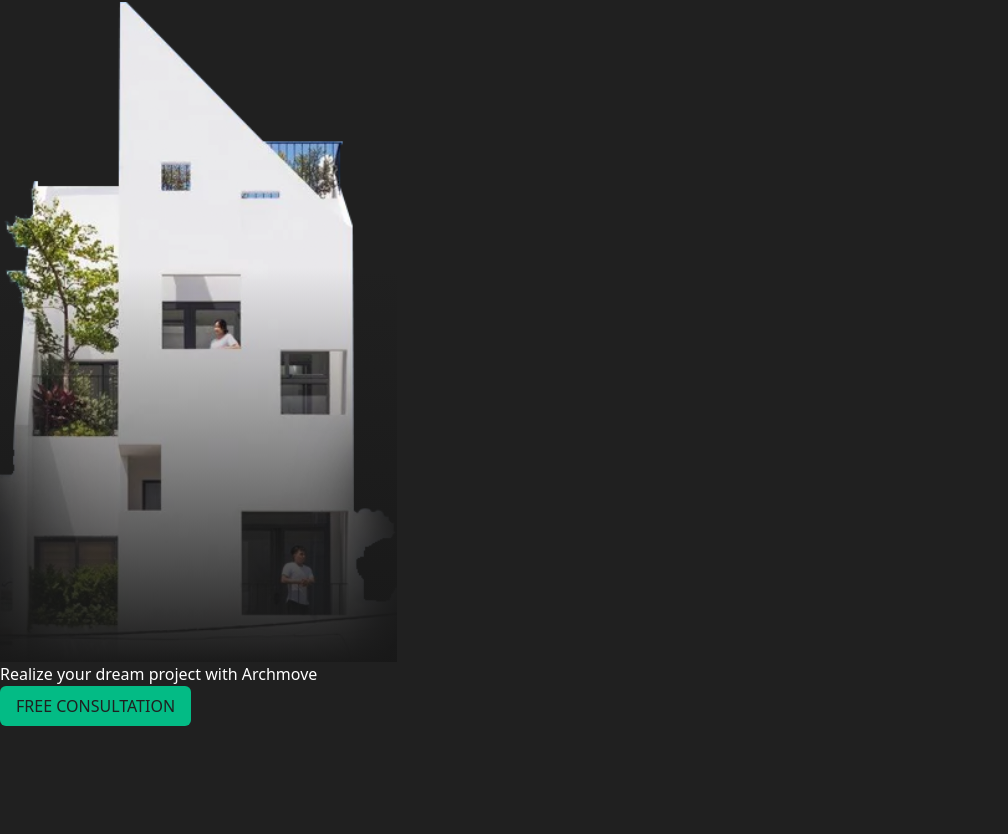
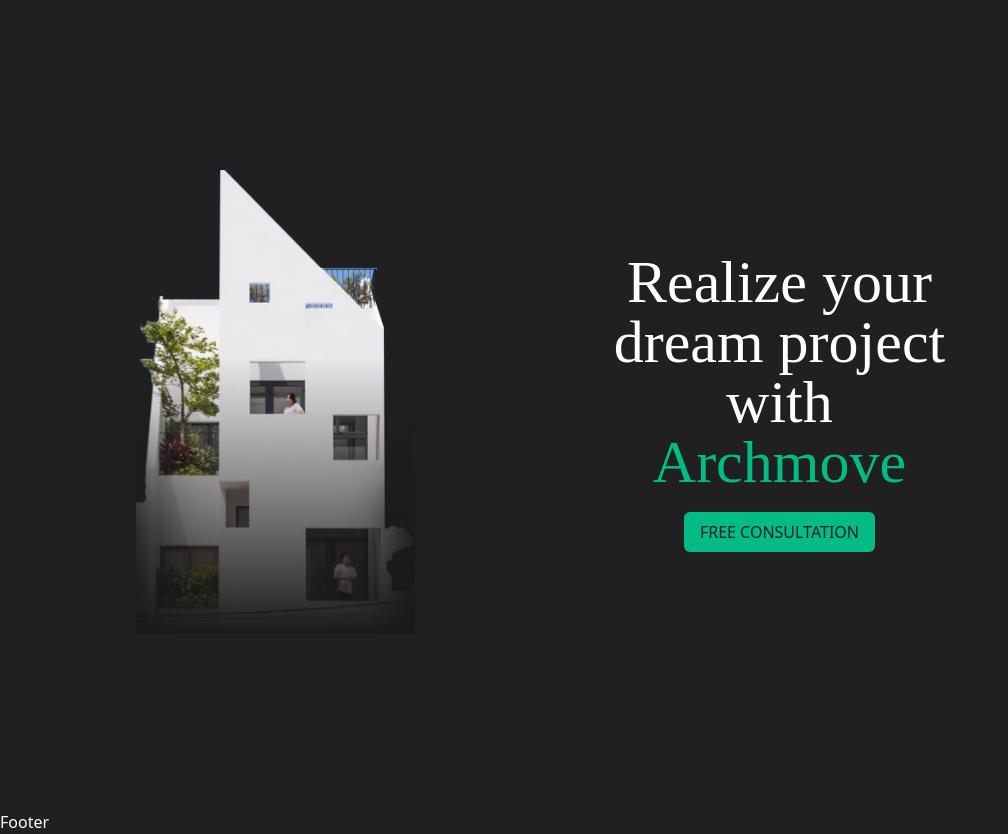
Before and after one commit to fehmuramatsu/ArchitectureLandingPage, a React (Create React App) app: page / in a window 1280 px wide. Shown: the part 2514-3348 px from the top of the page, without its empty margins (0-1008 px from the left). Before the commit the page ends 3240 px from the top, so only its background shows below. Built offline with nearby package versions, Linux system fonts and the light colour scheme.

Commit message:
updated project

```diff
--- a/src/App.js
+++ b/src/App.js
@@ -1,6 +1,7 @@
 import React from "react";
 import Consultation from "./components/Consultation";
 import Features from "./components/Features";
+import Footer from "./components/Footer";
 import Gallery from "./components/Gallery";
 import Hero from "./components/Hero";
 import Navbar from "./components/Navbar";
@@ -13,6 +14,7 @@
       <Gallery />
       <Features />
       <Consultation />
+      <Footer />
     </>
   );
 };
--- a/src/components/Consultation.jsx
+++ b/src/components/Consultation.jsx
@@ -4,14 +4,19 @@
 
 const Consultation = () => {
   return (
-    <div>
-      <div>
-        <img src={img} alt="" />
-      </div>
-      <div>
+    <div className=" min-h-screen flex flex-col items-center md:justify-center md:px-32 px-5 p-4 m-2 ">
+      <div className=" flex flex-col items-center md:flex-row mt-10 md:mt-0 mt-10 md:mt-0 ">
         <div>
-          <h1>Realize your dream project with Archmove</h1>
-          <Button title="FREE CONSULTATION" />
+          <img src={img} alt="" />
+        </div>
+        <div className=" flex flex-row items-center ">
+          <div className=" flex flex-col items-center text-center space-y-5 ">
+            <h1 className=" text-6xl font-playFair md:w-2/4 mt-5 md:mt-0 ">
+              Realize your dream project with{" "}
+              <span className=" text-aquamarine ">Archmove</span>
+            </h1>
+            <Button title="FREE CONSULTATION" />
+          </div>
         </div>
       </div>
     </div>
--- /dev/null
+++ b/src/components/Footer.jsx
@@ -0,0 +1,7 @@
+import React from "react";
+
+const Footer = () => {
+  return <div>Footer</div>;
+};
+
+export default Footer;
```
Also changed, not shown: 1 other file (tests, documents, lock files or other folders).
